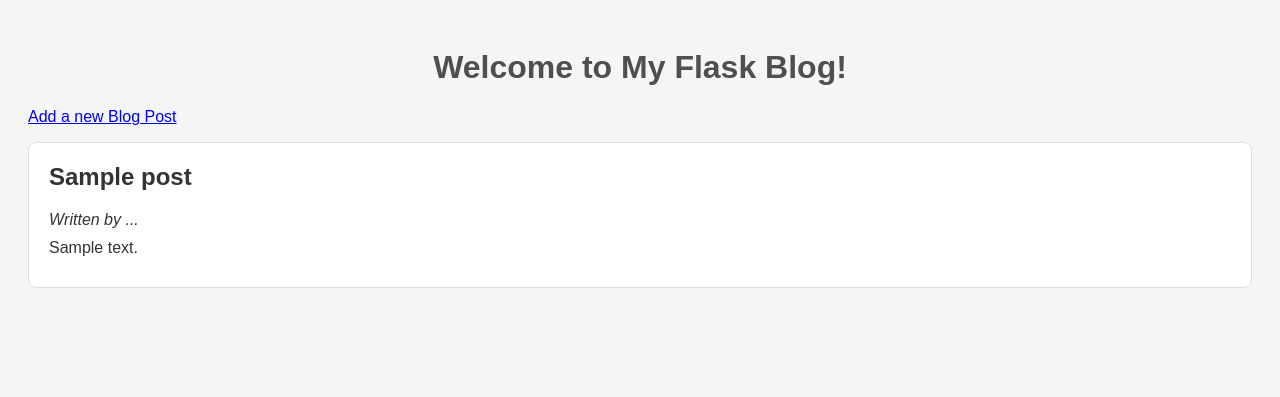
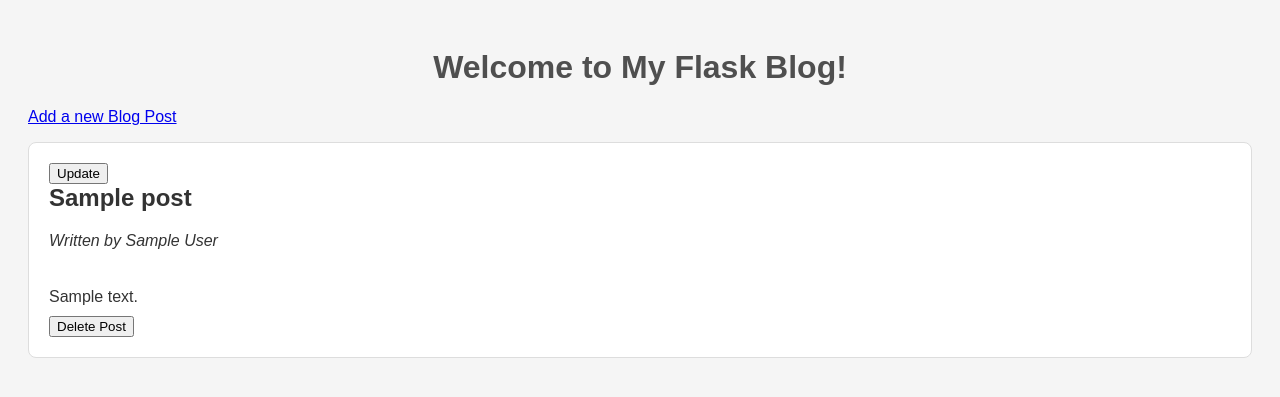
Before and after one commit to nebielm/Basic-Flask-Module, a Python web app: template templates/index.html in a window 1280 px wide. Shown: the top 397 px of the page. Run offline with Jinja, Linux system fonts and the light colour scheme; the template is opened without the code that fills it: most values are stand-ins (such as "Sample title", 1, 10 or a date in 2020).

Commit message:
added deleting feature

```diff
--- a/data.json
+++ b/data.json
@@ -1 +1 @@
-[{"id": 1, "author": "John Doe", "title": "First Post", "content": "This is my first post."}, {"id": 2, "author": "Jane Doe", "title": "Second Post", "content": "This is another post."}, {"id": 3, "author": "J. Doe", "title": "Third Post", "content": "This is my third post."}, {"id": 4, "author": "Jane D.", "title": "Fourth Post", "content": "This is 4 post."}, {"id": 5, "author": "John D.", "title": "Fifth Post", "content": "This is my 5 post."}, {"id": 6, "author": "J Doe", "title": "Sixth Post", "content": "This is 6 post."}, {"id": 98, "author": "jennifer doe", "title": "seven", "content": "jennifer doe"}]
+[{"id": 1, "author": "John Doe", "title": "First Post", "content": "This is my first post."}, {"id": 2, "author": "Jane Doe", "title": "Second Post", "content": "This is another post."}, {"id": 3, "author": "J. Doe", "title": "Third Post", "content": "This is my third post."}, {"id": 4, "author": "Jane D.", "title": "Fourth Post", "content": "This is 4 post."}]
--- a/templates/index.html
+++ b/templates/index.html
@@ -10,12 +10,18 @@
     <h1>Welcome to My Flask Blog!</h1>
     <p><a href="{{ url_for('add') }}">Add a new Blog Post</a></p>
     {% for post in posts %}
-        <div class="post">
-            <h2>{{ post["title"] }}</h2>
-            <p><em>Written by ...</em></p>
-            <p>{{ post["content"] }}</p>
-        </div>
+            <div class="post">
+                <form action="/update/{{post['id']}}" method="POST">
+                    <input type="submit" value="Update">
+                </form>
+                <h2>{{ post["title"] }}</h2>
+                <p><em>Written by {{ post["author"] }}</em></p>
+                <br>
+                <p>{{ post["content"] }}</p>
+                <form action="/delete/{{post['id']}}" method="POST">
+                    <input type="submit" value="Delete Post">
+                </form>
+            </div>
     {% endfor %}
-
 </body>
 </html>
```
Also changed, not shown: app.py (+30 -0 lines).
